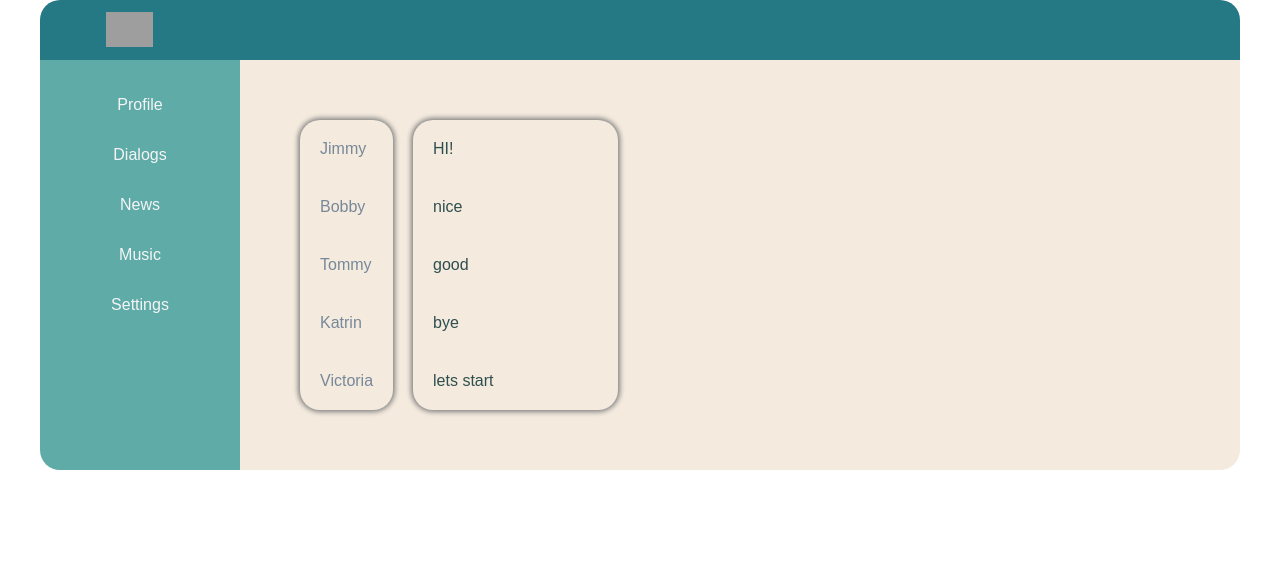
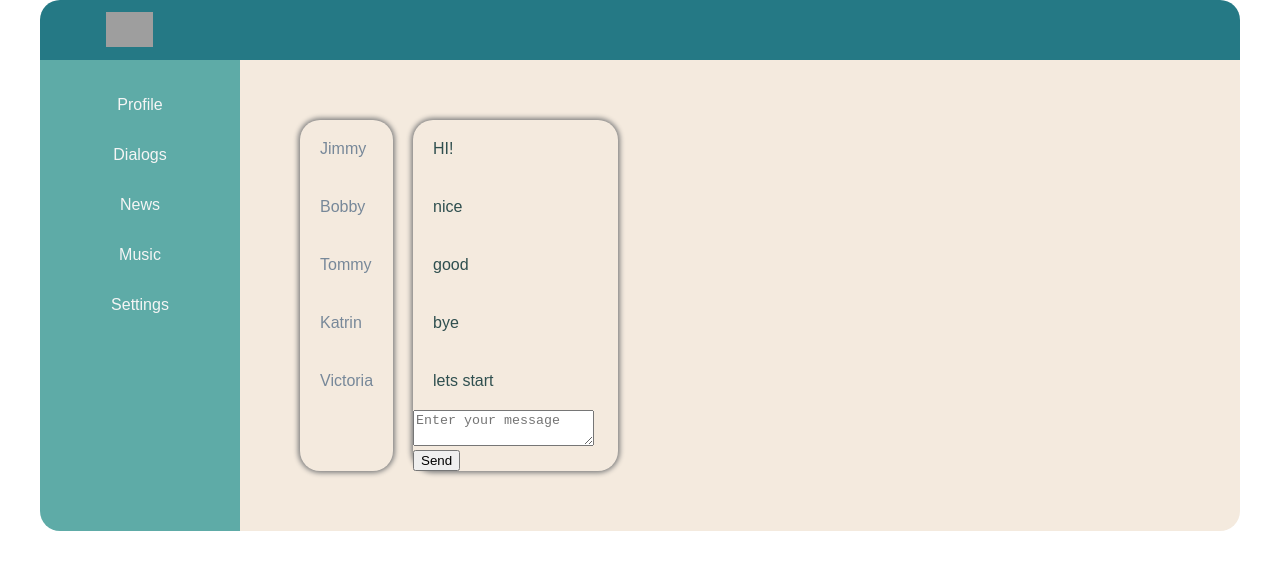
Before and after one commit to leshakam25/socialnetwork, a React (Create React App) app: page /dialogs in a window 1280 px wide. Shown: the top 570 px of the page. Built offline with nearby package versions, Linux system fonts and the light colour scheme; grey boxes are pictures that could not be loaded.

Commit message:
add addMessage

```diff
--- a/src/components/Dialogs/Dialogs.jsx
+++ b/src/components/Dialogs/Dialogs.jsx
@@ -2,6 +2,10 @@
 import classes from "./Dialogs.module.css";
 import DialogItem from "./DialogItem/DialogItem";
 import Message from "./Message/Message";
+import {
+  updateNewMessageBodyCreator,
+  sendMessageCreator,
+} from "../../redux/state";
 
 function Dialogs(props) {
   let state = props.store.getState().dialogs;
@@ -14,10 +18,36 @@
     <Message text={m.text} />
   ));
 
+  let newMessageBody = state.newMessageBody;
+
+  let onSendMessageClick = () => {
+    if (newMessageBody === "") alert("DVedeno pustoe");
+    else props.store.dispatch(sendMessageCreator());
+  };
+
+  let onNewMessageChange = (event) => {
+    let body = event.target.value;
+    props.store.dispatch(updateNewMessageBodyCreator(body));
+  };
+
   return (
     <div className={classes.dialogs}>
       <div className={classes.dialogsItems}>{dialogsElements}</div>
-      <div className={classes.messages}>{messagesElements}</div>
+      <div className={classes.messages}>
+        <div>{messagesElements}</div>
+        <div>
+          <div>
+            <textarea
+              value={newMessageBody}
+              onChange={onNewMessageChange}
+              placeholder="Enter your message"
+            />
+          </div>
+          <div>
+            <button onClick={onSendMessageClick}>Send</button>
+          </div>
+        </div>
+      </div>
     </div>
   );
 }
--- a/src/redux/state.js
+++ b/src/redux/state.js
@@ -1,5 +1,7 @@
 const ADD_POST = "ADD-POST";
 const UPDATE_NEW_POST_TEXT = "UPDATE-NEW-POST-TEXT";
+const UPDATE_NEW_MESSAGE_BODY = "UPDATE-NEW-MESSAGE-BODY";
+const SEND_MESSAGE = "SEND-MESSAGE";
 
 let store = {
   _state: {
@@ -29,6 +31,7 @@
         { id: 3, text: "bye" },
         { id: 4, text: "lets start" },
       ],
+      newMessageBody: "",
     },
   },
   getState() {
@@ -54,6 +57,17 @@
     } else if (action.type === UPDATE_NEW_POST_TEXT) {
       this._state.profile.newPostText = action.text;
       this._callSubscriber(this._state);
+    } else if (action.type === UPDATE_NEW_MESSAGE_BODY) {
+      this._state.dialogs.newMessageBody = action.body;
+      this._callSubscriber(this._state);
+    } else if (action.type === SEND_MESSAGE) {
+      let body = this._state.dialogs.newMessageBody;
+      this._state.dialogs.newMessageBody = "";
+      this._state.dialogs.messagesData.push({
+        id: this._state.dialogs.messagesData.length + 1,
+        text: body,
+      });
+      this._callSubscriber(this._state);
     }
   },
 };
@@ -64,6 +78,12 @@
   text: text,
 });
 
+export const sendMessageCreator = () => ({ type: SEND_MESSAGE });
+export const updateNewMessageBodyCreator = (text) => ({
+  type: UPDATE_NEW_MESSAGE_BODY,
+  body: text,
+});
+
 export default store;
 window.store = store;
 // store - OOP
```
